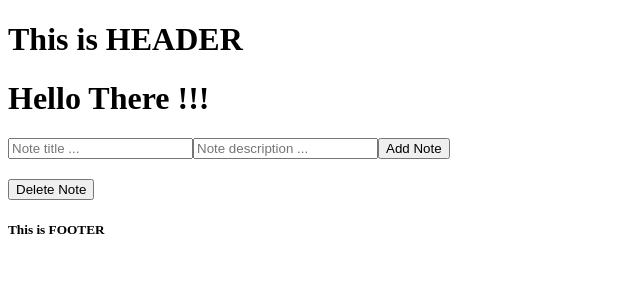
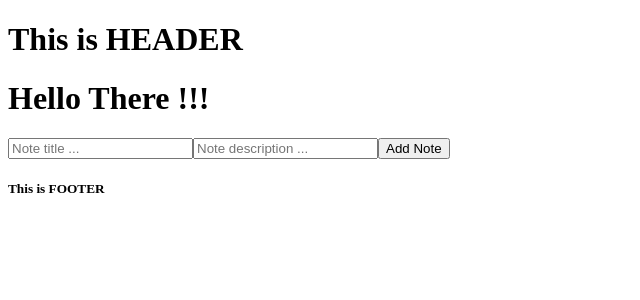
Before and after one commit to OmarMohmdSuleiman/myNotes, a React (Vite) app: page / in a window 1280 px wide. Shown: the top 300 px of the page, without its empty margins (0-640 px from the left). Built offline with nearby package versions, Linux system fonts and the light colour scheme.

Commit message:
Render notes dynamically in App component using map

```diff
--- a/src/components/App.jsx
+++ b/src/components/App.jsx
@@ -17,7 +17,14 @@ function App(){
     <Header />
     <h1>Hello There !!!</h1>
     <Form onAdd={CreateNote} />
-    <Note />
+    {notes.map((noteItem) => {
+        return (
+          <Note
+            title={noteItem.title}
+            content={noteItem.content}
+          />
+        );
+      })}
     <Footer />
     </div>);
 }
```
